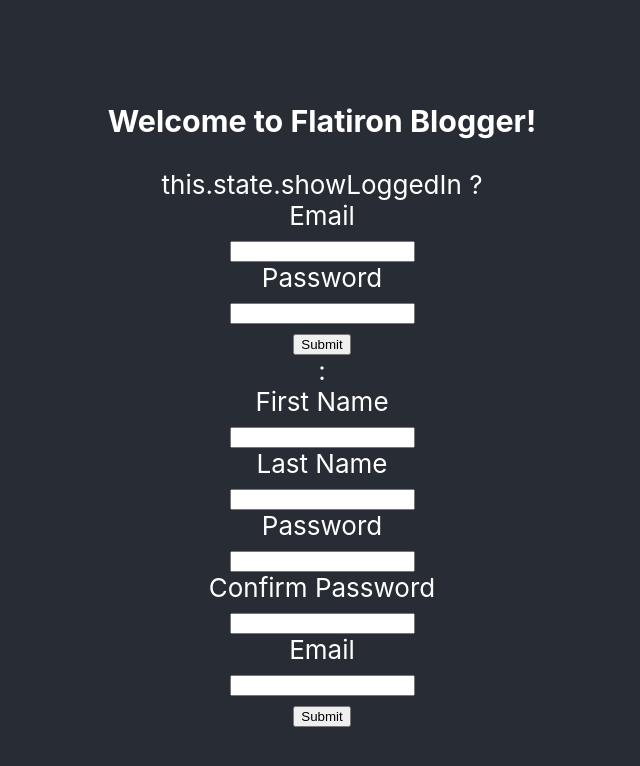
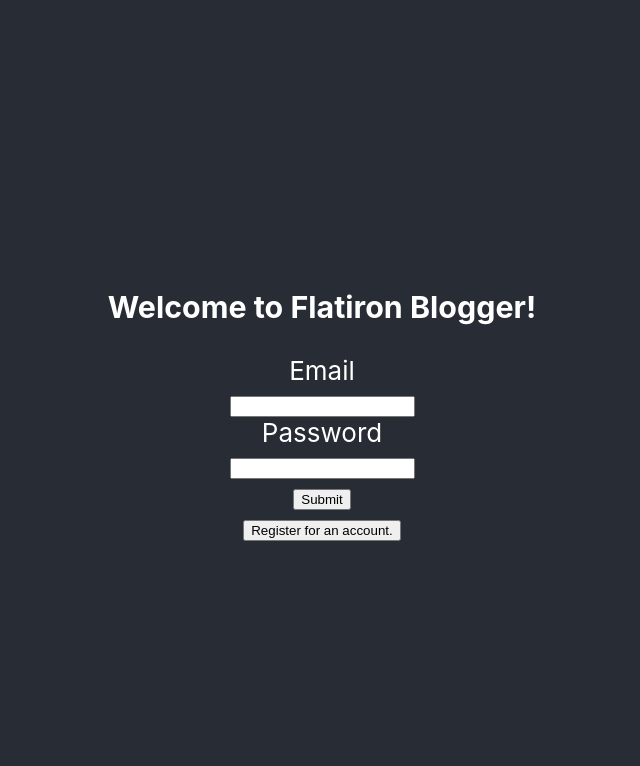
Before and after one commit to TezSmith/fblogger, a React (Create React App) app: page / in a window 1280 px wide. Shown: the top 766 px of the page, without its empty margins (318-958 px from the left). Built offline with nearby package versions, Linux system fonts and the light colour scheme.

Commit message:
Added Toogle Action

```diff
--- a/src/actions/index.js
+++ b/src/actions/index.js
@@ -1,5 +1,13 @@
-import { LOGIN_ACTION, REGISTER_ACTION, LOGOUT_ACTION } from './types'
+import { TOGGLE_LOGIN, LOGIN_ACTION, REGISTER_ACTION, LOGOUT_ACTION } from './types'
 import jwtDecode from 'jwt-decode'
+
+
+//Show Login
+export function toggleLogin() {
+  return dispatch => {
+    dispatch({type: TOGGLE_LOGIN})
+  }
+}
 
 //Register Action
 export function register(data) {
@@ -27,7 +35,6 @@
       // Also you'll need to decode the JWT token in order to get the user data has
       // For that npm install jwt-decode
       // Then you'll need to dispatch an action that updates your user key in the initial store
-
       dispatch({type: LOGIN_ACTION, payload: {id: result.id, first_name: result.first_name} })
   })
  }
--- a/src/actions/types.js
+++ b/src/actions/types.js
@@ -1,3 +1,4 @@
+export const TOGGLE_LOGIN = "TOGGLE_LOGIN"
 export const REGISTER_ACTION = "REGISTER_ACTION"
 export const LOGIN_ACTION = "LOGIN_ACTION"
 export const LOGOUT_ACTION = "LOGOUT_ACTION"
--- a/src/components/AccountCont.js
+++ b/src/components/AccountCont.js
@@ -2,21 +2,29 @@
 import {connect} from 'react-redux'
 import RegistrationForm from './RegistrationForm'
 import LoginForm from './LoginForm'
-import { login } from '../actions/index'
+import { login, toggleLogin, register } from '../actions/index'
 
 class AccountCont extends Component {
 
   submit = values => {
-    this.props.login(values)
+    if (this.props.showLogin === true) {
+      this.props.login(values)
+    } else {
+      this.props.register(values)
+    }
+  }
+
+  handleClick = () => {
+    this.props.toggleLogin()
   }
 
   render() {
 
-      console.log("These are the props in the account container", this.props)
+
     return (
        <div>
          <h3>Welcome to Flatiron Blogger!</h3>
-         this.state.showLoggedIn ? <LoginForm onSubmit={this.submit}/> : <RegistrationForm onSubmit={this.submit}/>
+         {this.props.showLogin ? <LoginForm onSubmit={this.submit} handleClick={this.handleClick}/> : <RegistrationForm onSubmit={this.submit} handleClick={this.handleClick}/>}
        </div>
     )
   }
@@ -29,4 +37,4 @@
   }
 }
 
-export default connect(mapStateToProps, { login })(AccountCont)
+export default connect(mapStateToProps, { login, toggleLogin, register })(AccountCont)
--- a/src/components/LoginForm.js
+++ b/src/components/LoginForm.js
@@ -5,7 +5,7 @@
 const LoginForm = (props) => {
 
 
-  const { handleSubmit } = props
+  const { handleSubmit, handleClick } = props
 
   return (
     <div className="formCont">
@@ -20,7 +20,9 @@
        </div>
        <button type="submit">Submit</button>
      </form>
+     <button onClick={handleClick}> Register for an account.</button>
     </div>
+
   )
 
 }
--- a/src/components/RegistrationForm.js
+++ b/src/components/RegistrationForm.js
@@ -5,7 +5,7 @@
 const RegistrationForm = (props) => {
 
 
-  const { handleSubmit } = props
+  const { handleSubmit, handleClick } = props
 
   return (
     <div className="formCont">
@@ -32,6 +32,7 @@
        </div>
        <button type="submit">Submit</button>
      </form>
+     <button onClick={handleClick}>I already have an account.</button>
     </div>
   )
 
--- a/src/reducers/initial.js
+++ b/src/reducers/initial.js
@@ -7,10 +7,12 @@
 
 const initialReducer = (state = initialState, action) => {
  switch(action.type) {
+   case type.TOGGLE_LOGIN:
+    return {...state, showLogin: !state.showLogin}
    case type.REGISTER_ACTION:
-    return {...state, user: action.payload, showLogin: false}
+    return {...state, user: action.payload}
    case type.LOGIN_ACTION:
-     return {   ...state, user: action.payload, showLogin: false   }
+     return {...state, user: action.payload}
    case type.LOGOUT_ACTION:
      return initialState
    default:
```
